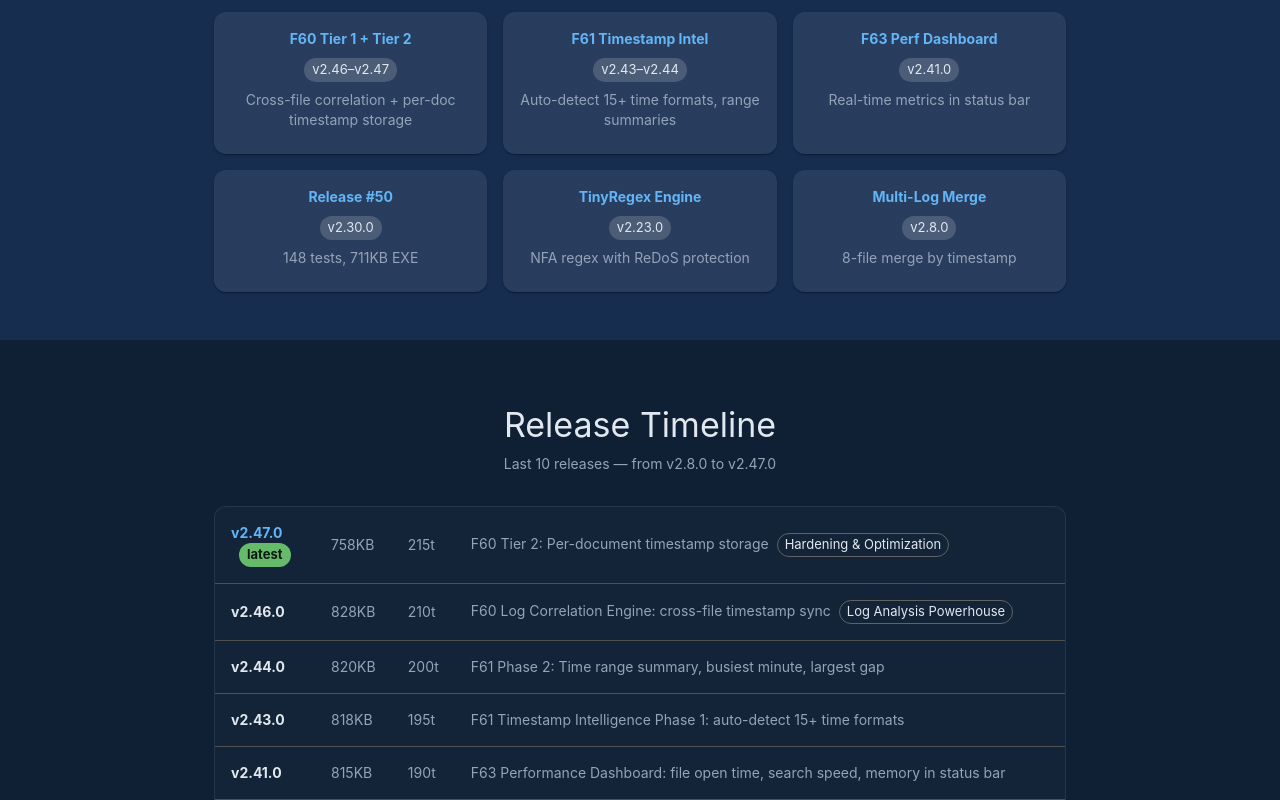
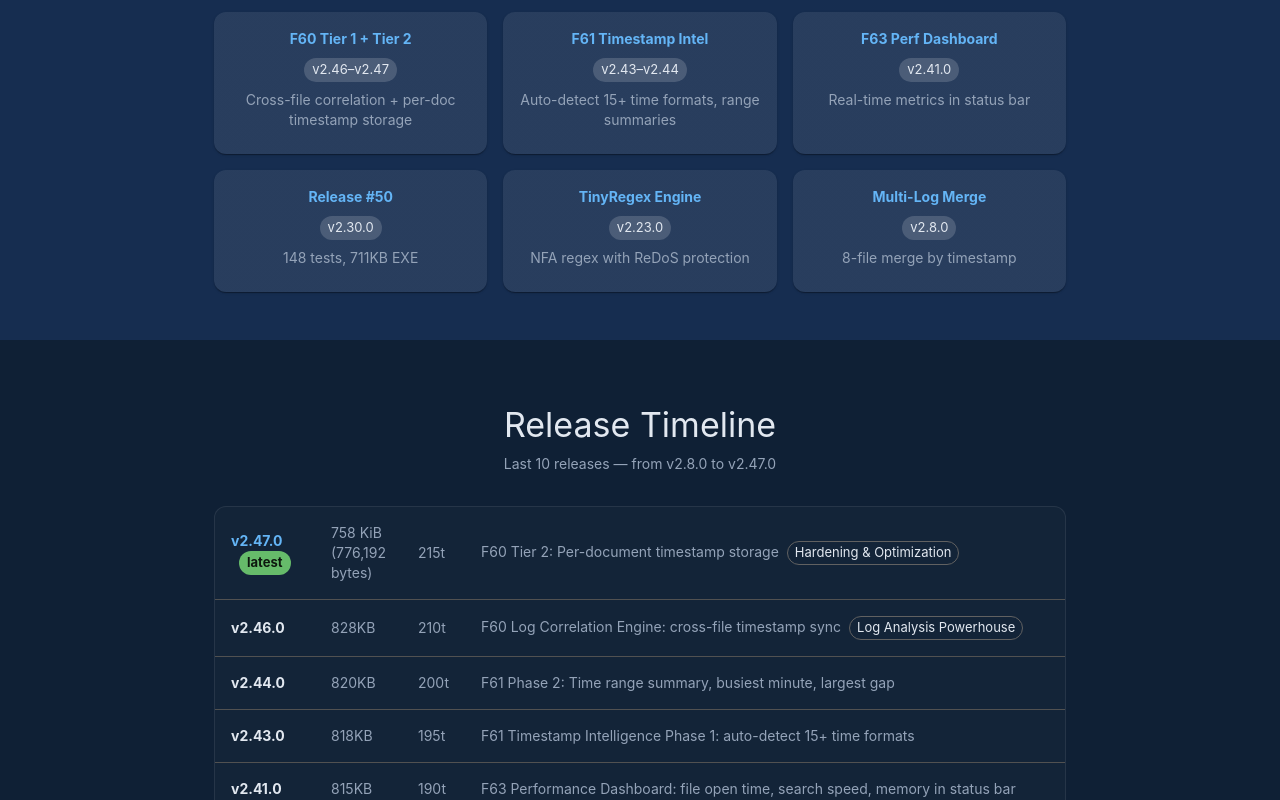
Before and after one commit to AntonSigur/AID-Speedpad-web, a Next.js app: page /release-center in a window 1280 px wide. Shown: the part 937-1737 px from the top of the page. Built offline with nearby package versions, Linux system fonts and the light colour scheme.

Commit message:
[WebDev] Release center: explicit byte-level size per PO (776,192 bytes / 758 KiB)
Co-authored-by: Copilot <223556219+Copilot@users.noreply.github.com>

```diff
--- a/src/app/release-center/page.tsx
+++ b/src/app/release-center/page.tsx
@@ -36,7 +36,7 @@ const releases = [
     version: "v2.47.0",
     release: 68,
     date: "2026-02-24",
-    size: "758KB",
+    size: "758 KiB (776,192 bytes)",
     tests: 215,
     highlights: [
       "F60 Tier 2: Per-document timestamp storage",
```
